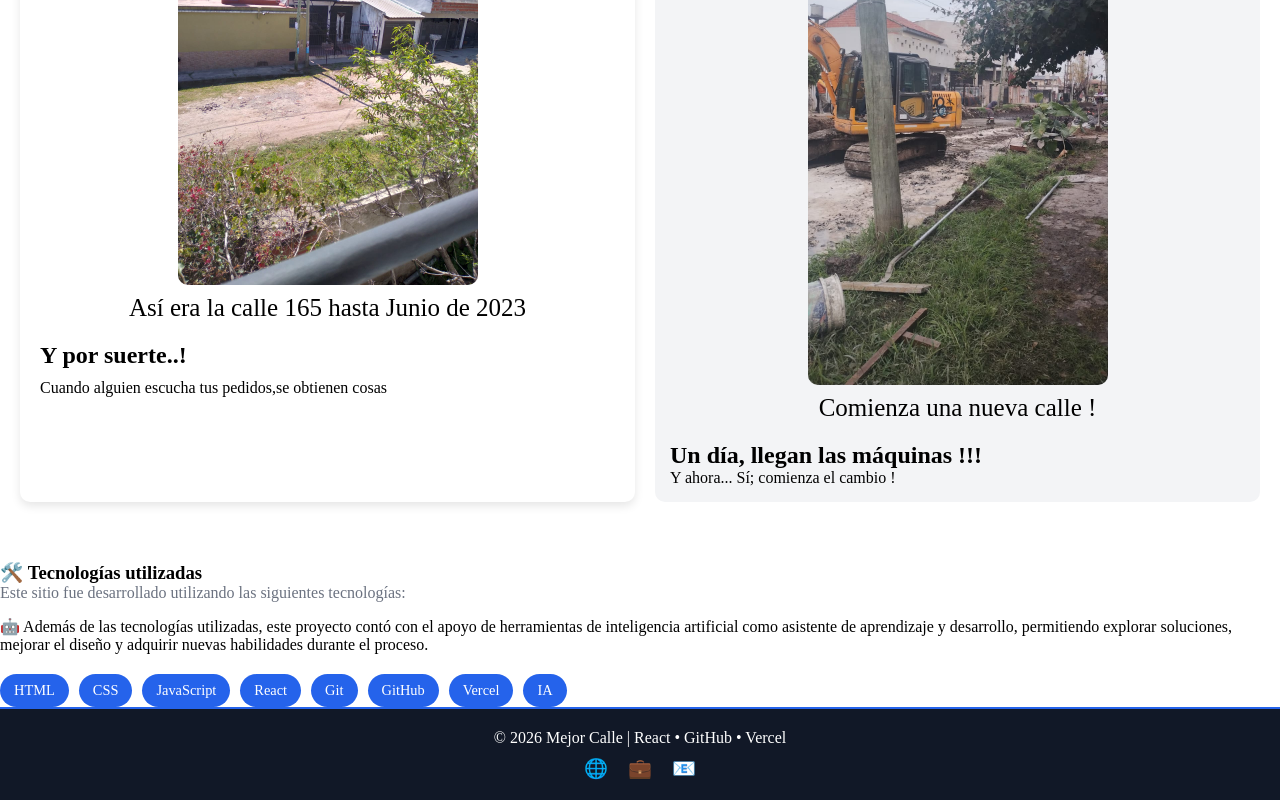
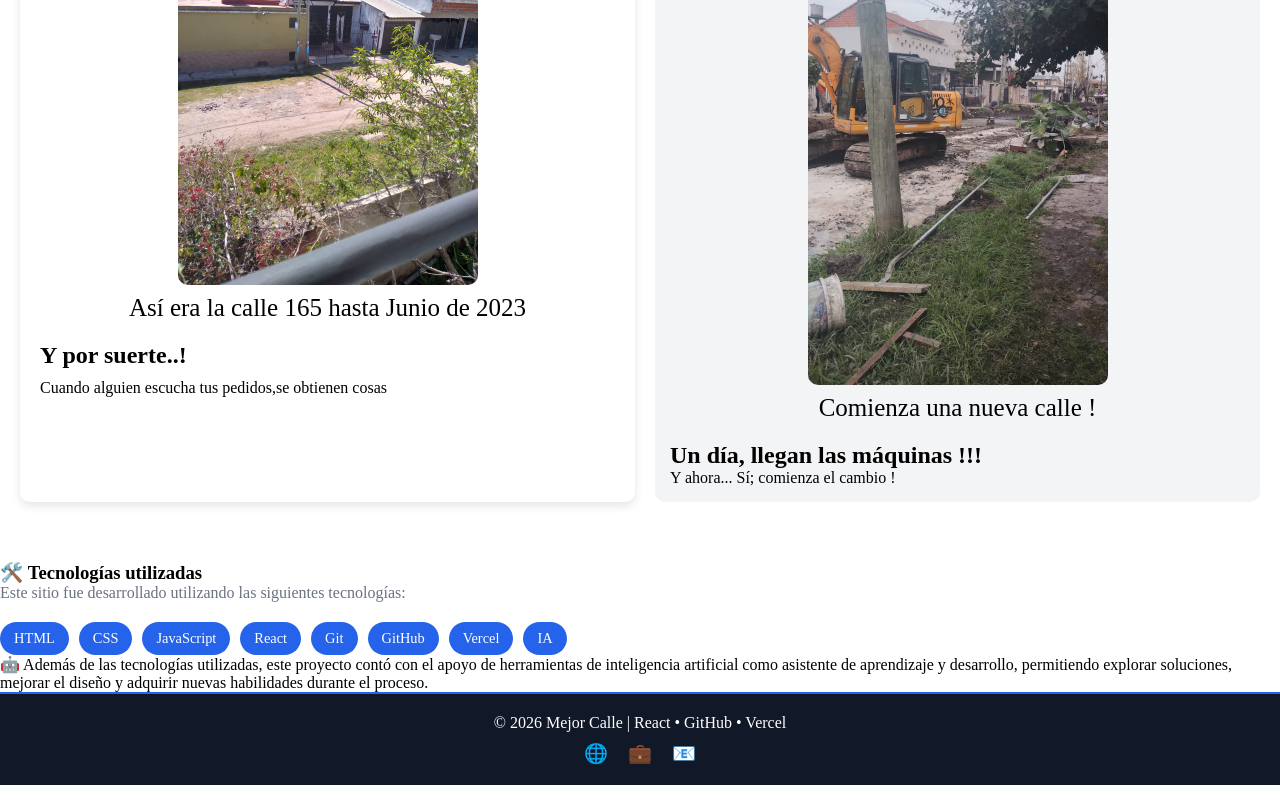
Before and after one commit to raul-juarez58/mejor-calle-react, a React (Vite) app: page / in a window 1280 px wide. Shown: the part 627-1427 px from the top of the page. Built offline with nearby package versions, Linux system fonts and the light colour scheme.

Commit message:
adiciono un texto

```diff
--- a/src/componentes/Habilidades.jsx
+++ b/src/componentes/Habilidades.jsx
@@ -11,9 +11,7 @@ function Habilidades() {
       <p className="skills-descripcion">
     Este sitio fue desarrollado utilizando las siguientes tecnologías:
   </p>
-  🤖 Además de las tecnologías utilizadas, este proyecto contó con el apoyo de herramientas de inteligencia artificial
-   como asistente de aprendizaje y desarrollo, permitiendo explorar soluciones, mejorar el diseño y adquirir
-   nuevas habilidades durante el proceso.
+
 
     <div className="skills-container">
       {skills.map((skill, index) => (
@@ -23,6 +21,11 @@ function Habilidades() {
 
       ))}
     </div>
+    <p className="ia-note">
+      🤖 Además de las tecnologías utilizadas, este proyecto contó con el apoyo de herramientas de inteligencia artificial
+   como asistente de aprendizaje y desarrollo, permitiendo explorar soluciones, mejorar el diseño y adquirir
+   nuevas habilidades durante el proceso.
+    </p>
     </section>
   );
 }
```
